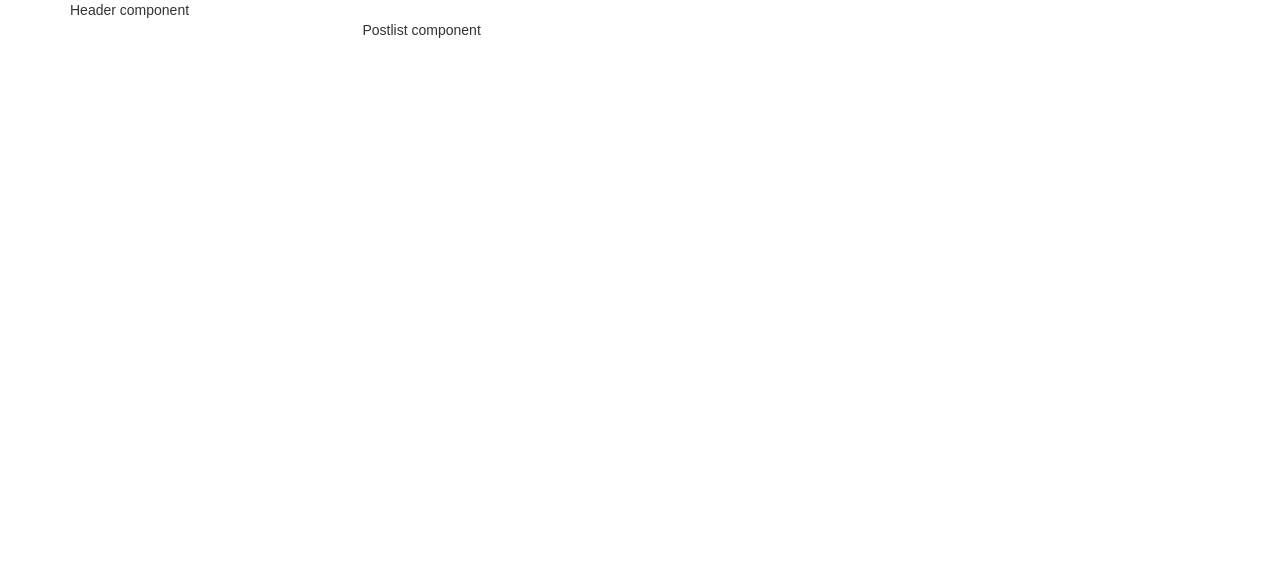
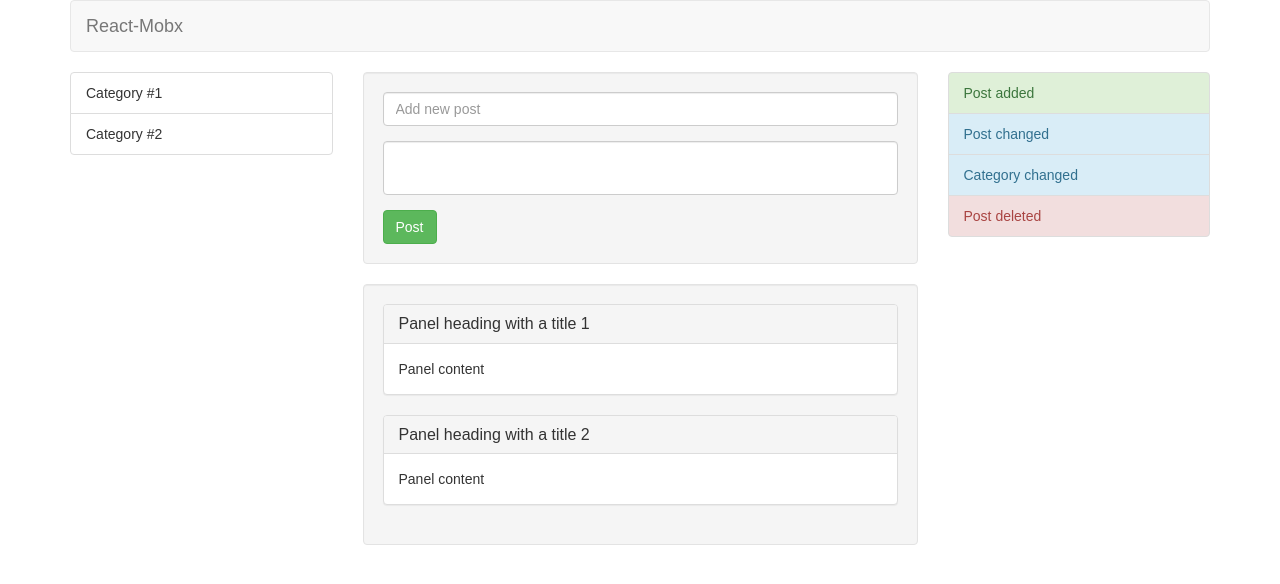
Before and after one commit to PavlykRV/react-mobx, a React app: page / in a window 1280 px wide. Shown: the top 584 px of the page. Built offline with nearby package versions, Linux system fonts and the light colour scheme.

Commit message:
[react-mobx-4] Update app layout

```diff
--- a/src/App.css
+++ b/src/App.css
@@ -26,3 +26,7 @@
   from { transform: rotate(0deg); }
   to { transform: rotate(360deg); }
 }
+
+textarea {
+    resize: none;
+}
--- a/src/App.js
+++ b/src/App.js
@@ -2,18 +2,30 @@ import React, { Component } from 'react'
 import logo from './logo.svg'
 import './App.css'
 import { Grid, Row, Col } from 'react-bootstrap'
+import { Header } from './modules/App/Header'
+import { CategoryList } from './modules/Categories/CategoryList'
+import { PostAdd } from './modules/Posts/PostAdd'
+import { ActionsPanel } from './modules/Actions/ActionsPanelList'
+import { PostsList } from './modules/Posts/PostList'
 
 class App extends Component {
 	render() {
 		return <Grid>
 				<Row>
 					<Col xs={12}>
-                        <span>Header component</span>
-                    </Col>
+						<Header />
+					</Col>
 				</Row>
 				<Row>
-					<Col xs={12} md={6} xsOffset={3}>
-                        <span>Postlist component</span>
+					<Col xs={3} md={3}>
+						<CategoryList />
+					</Col>
+					<Col xs={9} md={6}>
+						<PostAdd />
+						<PostsList />
+					</Col>
+					<Col xs={3} md={3}>
+						<ActionsPanel />
 					</Col>
 				</Row>
 			</Grid>
--- /dev/null
+++ b/src/modules/Actions/ActionsPanelList/ActionsPanelListComponent.js
@@ -0,0 +1,11 @@
+import React from 'react'
+import { ListGroup, ListGroupItem } from 'react-bootstrap'
+
+export function ActionsPanelListComponent(props) {
+	return <ListGroup>
+			<ListGroupItem bsStyle="success">Post added</ListGroupItem>
+			<ListGroupItem bsStyle="info">Post changed</ListGroupItem>
+			<ListGroupItem bsStyle="info">Category changed</ListGroupItem>
+            <ListGroupItem bsStyle="danger">Post deleted</ListGroupItem>
+		</ListGroup>
+}
--- /dev/null
+++ b/src/modules/Actions/ActionsPanelList/index.js
@@ -0,0 +1 @@
+export { ActionsPanelListComponent as ActionsPanel } from './ActionsPanelListComponent'
--- /dev/null
+++ b/src/modules/App/Header/HeaderComponent.js
@@ -0,0 +1,14 @@
+import React from 'react'
+import { Navbar, Nav, NavItem} from 'react-bootstrap'
+
+export function HeaderComponent(props) {
+	return (
+		<Navbar>
+			<Navbar.Header>
+				<Navbar.Brand>
+					<a href="#home">React-Mobx</a>
+				</Navbar.Brand>
+			</Navbar.Header>
+		</Navbar>
+	)
+}
--- /dev/null
+++ b/src/modules/App/Header/index.js
@@ -0,0 +1 @@
+export { HeaderComponent as Header} from './HeaderComponent'
--- /dev/null
+++ b/src/modules/Categories/CategoryList/CategoryListComponent.js
@@ -0,0 +1,11 @@
+import React from 'react'
+import { ListGroup, ListGroupItem } from 'react-bootstrap'
+
+export function CategoryListComponent(props) {
+    return (
+        <ListGroup>
+            <ListGroupItem>Category #1</ListGroupItem>
+            <ListGroupItem>Category #2</ListGroupItem>
+        </ListGroup>
+    )
+}
--- /dev/null
+++ b/src/modules/Categories/CategoryList/index.js
@@ -0,0 +1 @@
+export { CategoryListComponent as CategoryList } from './CategoryListComponent'
--- /dev/null
+++ b/src/modules/Posts/PostAdd/PostAddComponent.js
@@ -0,0 +1,26 @@
+import React from 'react'
+import {
+	FormGroup,
+	FormControl,
+	ButtonToolbar,
+	Button,
+	Well
+} from 'react-bootstrap'
+
+export function PostAddComponent(props) {
+	return (
+		<Well>
+			<form>
+				<FormGroup controlId="formBasicText">
+					<FormControl type="text" placeholder="Add new post" />
+				</FormGroup>
+				<FormGroup controlId="formControlsTextarea">
+					<FormControl componentClass="textarea" placeholder="" />
+				</FormGroup>
+				<ButtonToolbar>
+					<Button bsStyle="success">Post</Button>
+				</ButtonToolbar>
+			</form>
+		</Well>
+	)
+}
--- /dev/null
+++ b/src/modules/Posts/PostAdd/index.js
@@ -0,0 +1 @@
+export { PostAddComponent as PostAdd } from './PostAddComponent'
--- /dev/null
+++ b/src/modules/Posts/PostList/PostsListComponent.js
@@ -0,0 +1,29 @@
+import React from 'react'
+import {
+    Panel,
+    FormControl,
+    ButtonToolbar,
+    Button,
+    Well
+} from 'react-bootstrap'
+
+export function PostsListComponent(props) {
+    return (
+        <Well>
+            <Panel>
+                <Panel.Heading>
+                    <Panel.Title componentClass="h3">Panel heading with a title 1</Panel.Title>
+                </Panel.Heading>
+                <Panel.Body>Panel content</Panel.Body>
+            </Panel>
+
+            <Panel>
+                <Panel.Heading>
+                    <Panel.Title componentClass="h3">Panel heading with a title 2</Panel.Title>
+                </Panel.Heading>
+                <Panel.Body>Panel content</Panel.Body>
+            </Panel>
+        </Well>
+
+    )
+}
--- /dev/null
+++ b/src/modules/Posts/PostList/index.js
@@ -0,0 +1 @@
+export { PostsListComponent as PostsList } from './PostsListComponent'
```
